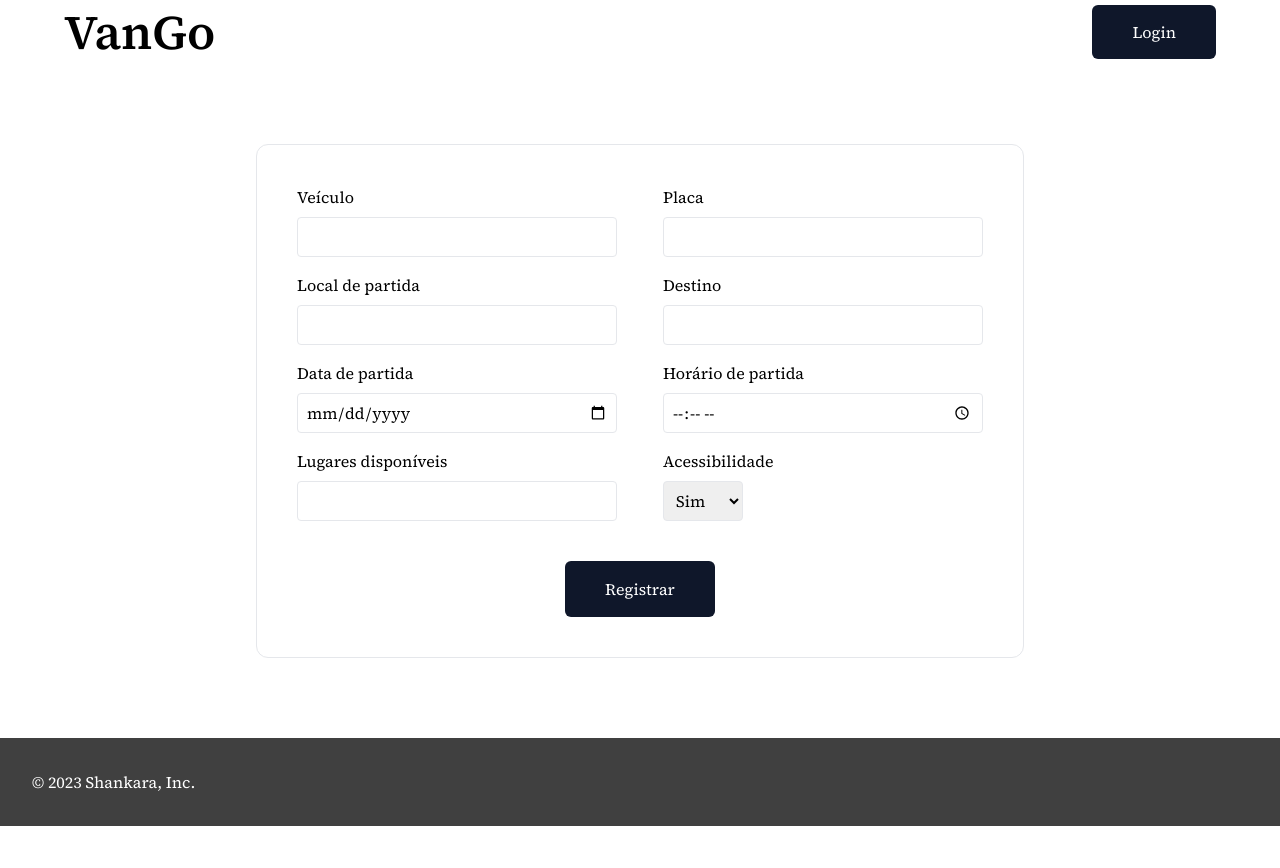
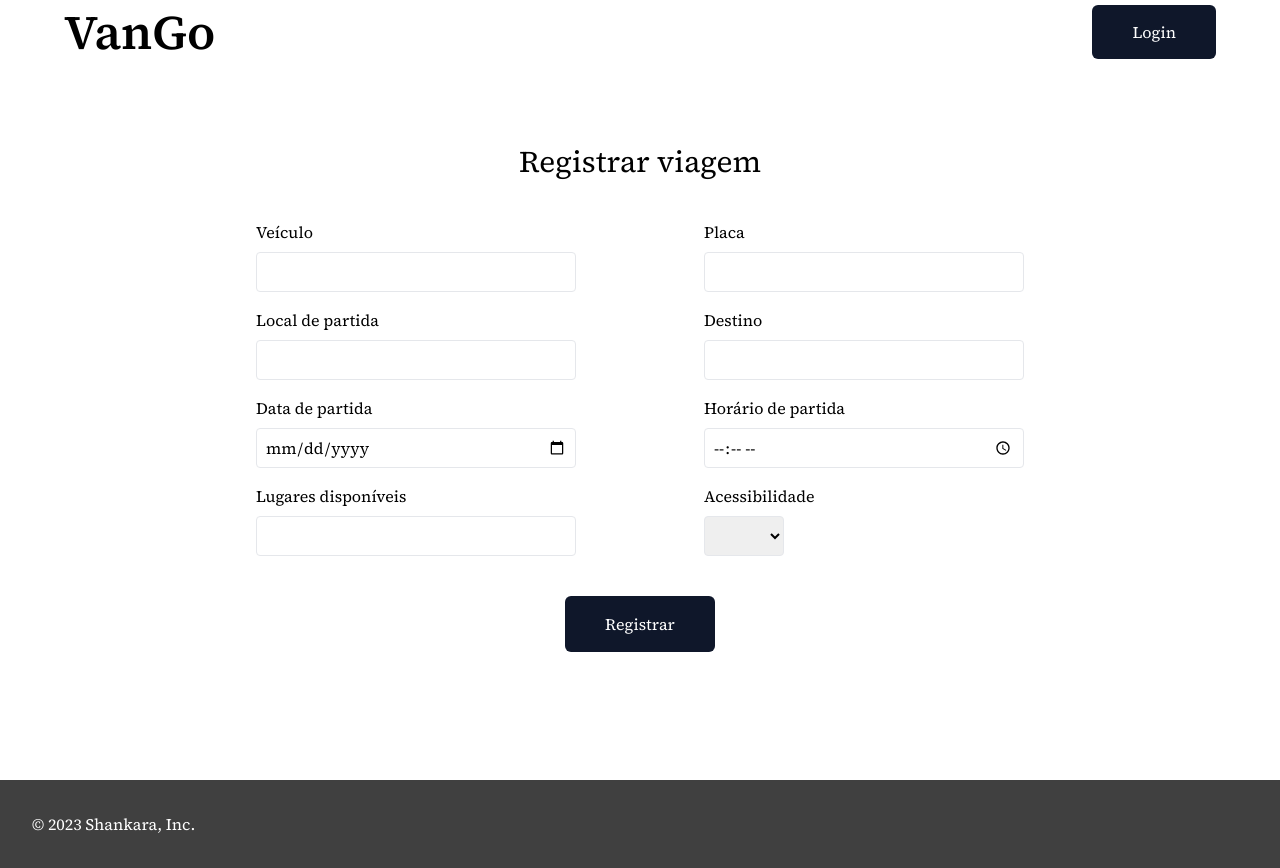
Before and after one commit to DevLucasEduardo/Go-van, a Next.js app: page /register in a window 1280 px wide. Before the commit the page ends 826 px from the top, so only its background shows below. Built offline with nearby package versions, Linux system fonts and the light colour scheme.

Commit message:
refactor: spacing corrections

```diff
--- a/src/app/components/footer.tsx
+++ b/src/app/components/footer.tsx
@@ -2,7 +2,7 @@ import React from "react";
 
 const Footer = () => {
   return (
-    <div className="bg-neutral-700 flex text-white mt-20">
+    <div className="bg-neutral-700 flex text-white mt-32">
       <p className="p-8">© 2023 Shankara, Inc.</p>
     </div>
   );
--- a/src/app/register/page.tsx
+++ b/src/app/register/page.tsx
@@ -4,8 +4,9 @@ import Button from "../components/button";
 export default function Register() {
   return (
     <>
-      <div className="max-w-3xl mx-auto border rounded-xl">
-        <div className="gap-4 flex flex-wrap  justify-between p-10">
+      <h1 className="text-center bold text-3xl">Registrar viagem</h1>
+      <div className="max-w-3xl mx-auto">
+        <div className="gap-4 flex flex-wrap justify-between pb-10 pt-10">
           <Form type="text" id="1" label="Veículo" />
           <Form type="text" id="2" label="Placa" />
           <Form type="text" id="3" label="Local de partida" />
@@ -21,9 +22,9 @@ export default function Register() {
               id="8"
               className="h-10 w-20 mt-2 border rounded focus:outline-none focus:border-sky-500 focus:ring-1 px-2"
             >
-              <option value="" disabled={true}></option>
-              <option value="">Sim</option>
-              <option value="">Não</option>
+              <option value="" disabled={true} selected></option>
+              <option value="sim">Sim</option>
+              <option value="nao">Não</option>
             </select>
           </div>
         </div>
--- a/src/app/sign/page.tsx
+++ b/src/app/sign/page.tsx
@@ -2,14 +2,17 @@ import Form from "../components/form";
 import Button from "../components/button";
 export default function Find() {
   return (
-    <div className="flex justify-center">
-      <div className="flex flex-col gap-4 px-10 pt-10 border rounded-xl">
-        <Form type="email" id="1" label="E-mail" />
-        <Form type="password" id="2" label="Senha" />
-        <div className="flex justify-center mt-6 mb-10">
-          <Button label="Continuar" href="/register" px="px-10" />
+    <>
+      <h1 className="text-center bold text-3xl">Entrar</h1>
+      <div className="flex justify-center">
+        <div className="flex flex-col gap-4 px-10 pt-10">
+          <Form type="email" id="1" label="E-mail" />
+          <Form type="password" id="2" label="Senha" />
+          <div className="flex justify-center mt-6">
+            <Button label="Continuar" href="/register" px="px-10" />
+          </div>
         </div>
       </div>
-    </div>
+    </>
   );
 }
```
